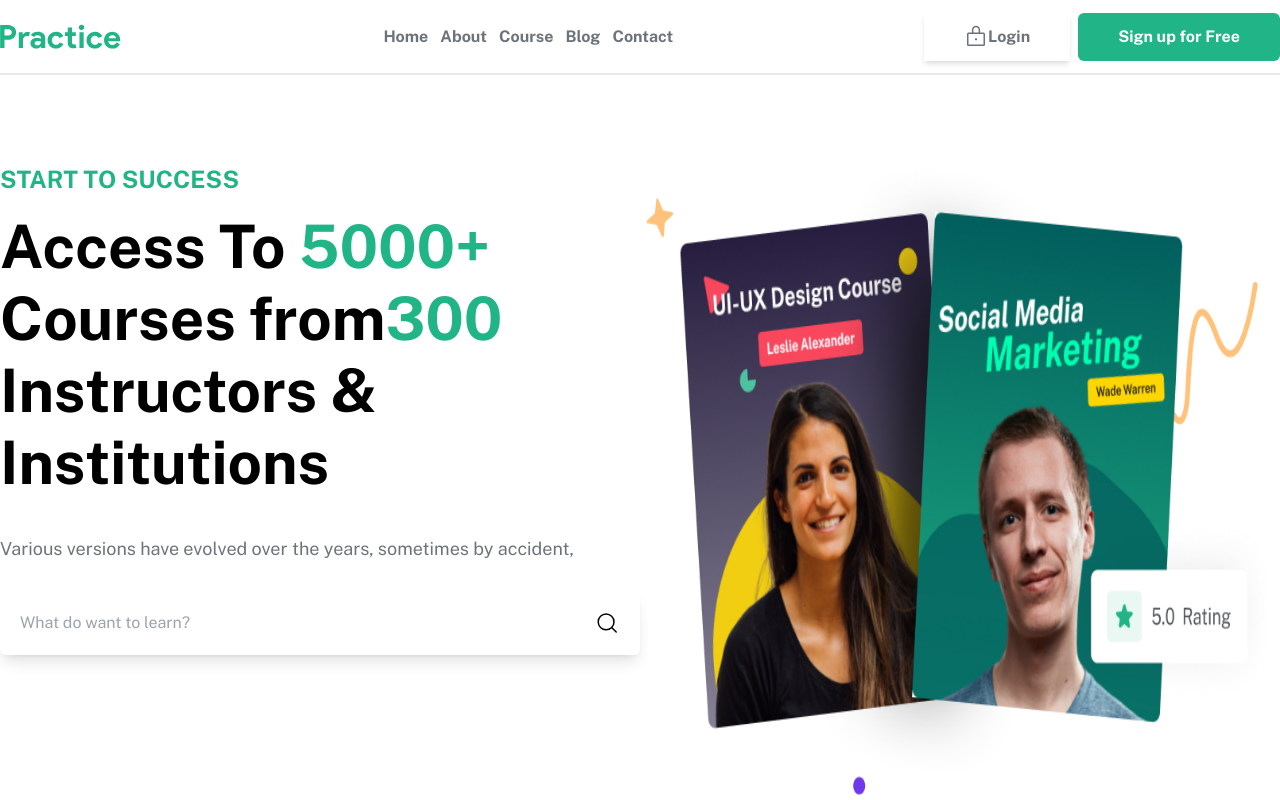
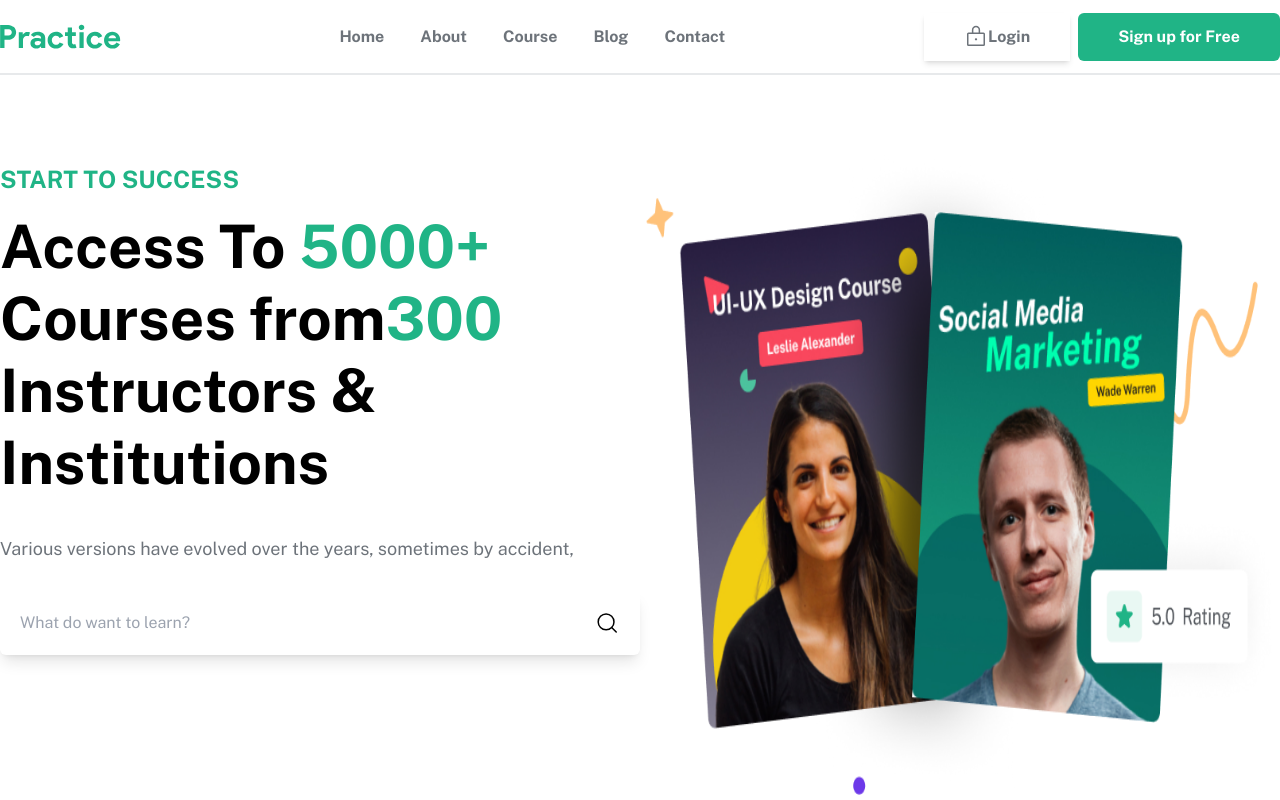
Before and after one commit to Aashim-limbu/landingPage, a React (Vite) app: page / in a window 1280 px wide. Shown: the top 800 px of the page. Built offline with nearby package versions, Linux system fonts and the light colour scheme.

Commit message:
added scroll feature in Home

```diff
--- a/package.json
+++ b/package.json
@@ -16,12 +16,15 @@
     "react": "^18.2.0",
     "react-dom": "^18.2.0",
     "react-icons": "^4.12.0",
+    "react-intersection-observer": "^9.5.3",
+    "react-scroll": "^1.9.0",
     "react-slick": "^0.29.0",
     "slick-carousel": "^1.8.1"
   },
   "devDependencies": {
     "@types/react": "^18.2.43",
     "@types/react-dom": "^18.2.17",
+    "@types/react-scroll": "^1.8.10",
     "@types/react-slick": "^0.23.13",
     "@typescript-eslint/eslint-plugin": "^6.14.0",
     "@typescript-eslint/parser": "^6.14.0",
--- a/src/App.tsx
+++ b/src/App.tsx
@@ -9,7 +9,7 @@ import FeedBack from "./components/FeedBack";
 import Qta from "./components/Qta";
 function App() {
 	return (
-        <div>
+        <div className="relative">
             <NavBar/>
             <Hero/>
             <Companies/>
--- a/src/components/Courses.tsx
+++ b/src/components/Courses.tsx
@@ -6,8 +6,9 @@ import Four from "../assets/Course4.png";
 import Five from "../assets/Course5.png";
 import Six from "../assets/Course6.png";
 import Card from "./Card";
-import { motion, useScroll, useTransform } from "framer-motion";
-import { useRef } from "react";
+import { motion } from "framer-motion";
+// import { useRef} from "react";
+import { useInView } from "react-intersection-observer";
 
 const Categories = [
 	{
@@ -58,7 +59,6 @@ const Categories = [
 		course: "Python",
 		details: "Various versions have evolved daf",
 	},
-
 ];
 function Courses() {
 	const settings = {
@@ -93,13 +93,24 @@ function Courses() {
 			},
 		],
 	};
-    const ref = useRef<HTMLDivElement>(null)
-    const {scrollYProgress} = useScroll({
-        target:ref,
-        offset:["0 1","1.33 1"]
-    })
+	const [ref, inView] = useInView({
+		threshold: 0.1,
+	});
+	// const ref = useRef<HTMLDivElement>(null);
+	// const {scrollYProgress} = useScroll({
+	//     target:ref,
+	//     offset:["0 1","1.33 1"]
+	// })
 	return (
-		<motion.div style={{opacity:scrollYProgress}} ref={ref} className="bg-[#e9f8f3] bg-opacity-[0.7] w-full">
+		<motion.div
+			initial={{ opacity: 0 }}
+			animate={{ opacity: inView ? 1 : 0 }}
+			transition={{ duration: 1 , delay:0.5}}
+			whileInView="visible"
+			viewport={{ once: true }}
+			ref={ref}
+			className="bg-[#e9f8f3] bg-opacity-[0.7] w-full"
+		>
 			<div className="md:max-w-[1480px] max-w-[600px] md:py-[200px] py-10  m-auto">
 				<p className="md:text-[56px] text-2xl font-semibold py-5">
 					Most Popular <span className="text-primary">Courses</span>
--- a/src/components/Hero.tsx
+++ b/src/components/Hero.tsx
@@ -1,8 +1,9 @@
 import HeroImg from "../assets/Hero.png";
 import Search from "../assets/MagnifyingGlass.svg";
+import { Element } from "react-scroll";
 function Hero() {
 	return (
-		<div className="w-full bg-white">
+		<Element name="Home" className="w-full bg-white">
 			<div className="md:max-w-[1480px] max-w-[600px] m-auto grid md:grid-cols-2 md:py-20 py-5">
 				<section className=" max-w-[700px] flex flex-col gap-2 py-2">
 					<p className="text-2xl font-semibold text-[#20B486]">
@@ -32,7 +33,7 @@ function Hero() {
 					alt="hero-image"
 				/>
 			</div>
-		</div>
+		</Element>
 	);
 }
 
--- a/src/components/NavBar.tsx
+++ b/src/components/NavBar.tsx
@@ -2,14 +2,9 @@ import Logo from "../assets/Practice.svg";
 import Lock from "../assets/Lock.svg";
 import Menu from "../assets/menu.svg";
 import Close from "../assets/close.svg";
+import { Link } from "react-scroll";
 import { useState } from "react";
-const items = [
-	{ id: 1, name: "Home" },
-	{ id: 2, name: "About" },
-	{ id: 3, name: "Course" },
-	{ id: 4, name: "Blog" },
-	{ id: 5, name: "Contact" },
-];
+import { items } from "../data/items";
 export default function NavBar() {
 	const [isOpen, setIsOpen] = useState(false);
 	return (
@@ -19,12 +14,17 @@ export default function NavBar() {
 				<div className="hidden md:flex items-center font-semibold">
 					<ul className="flex">
 						{items.map((item) => (
-							<li
-								className="ml-3 cursor-pointer text-secondaryText hover:text-primary ease-in transition-colors "
-								key={item.id}
+							<Link
+								to={item.name}
+								spy={true}
+								smooth={true}
+								offset={50}
+								duration={500}
+								className="text-secondaryText hover:text-primary ml-5 p-2  ease-in transition-colors "
+								activeClass="text-primary"
 							>
 								{item.name}
-							</li>
+							</Link>
 						))}
 					</ul>
 				</div>
@@ -47,9 +47,7 @@ export default function NavBar() {
 			</div>
 			<div
 				className={
-					isOpen
-						? "absolute w-full md:hidden z-10 bg-white py-8"
-						: "hidden"
+					isOpen ? "absolute w-full md:hidden z-10 bg-white py-8" : "hidden"
 				}
 			>
 				<ul className="text-center">
--- /dev/null
+++ b/src/data/items.tsx
@@ -0,0 +1,7 @@
+export const items = [
+	{ id: 1, name: "Home" },
+	{ id: 2, name: "About" },
+	{ id: 3, name: "Course" },
+	{ id: 4, name: "Blog" },
+	{ id: 5, name: "Contact" },
+];
```
Also changed, not shown: 1 other file (tests, documents, lock files or other folders).
